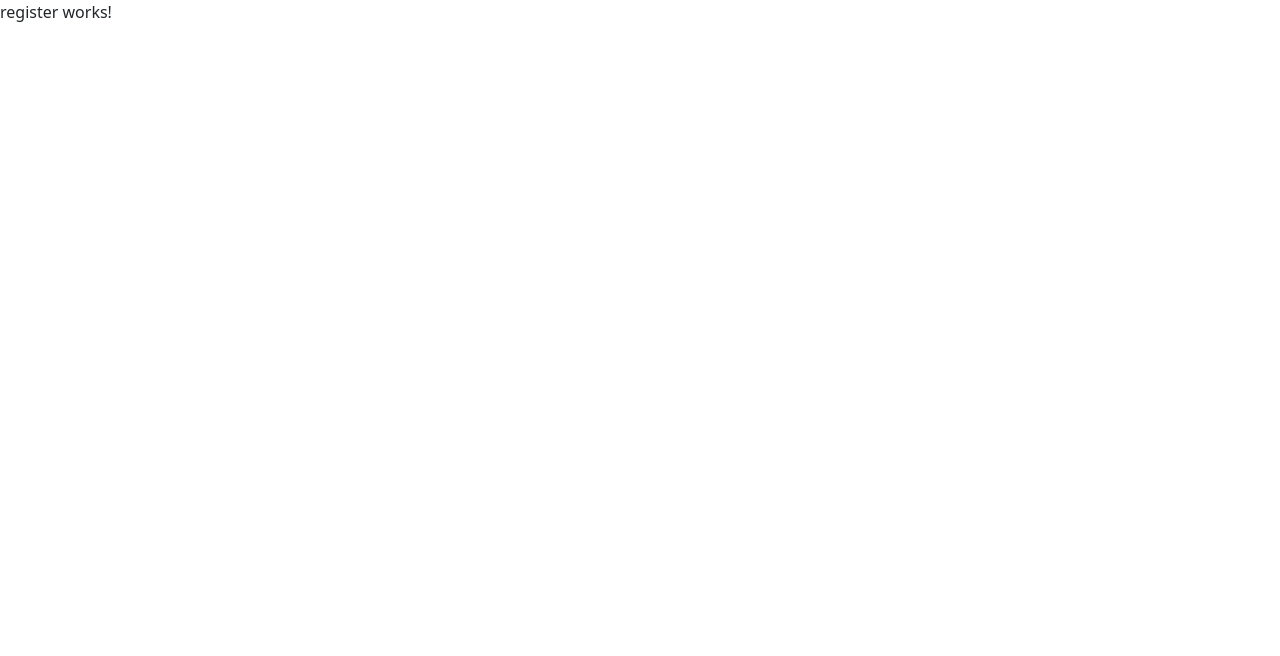
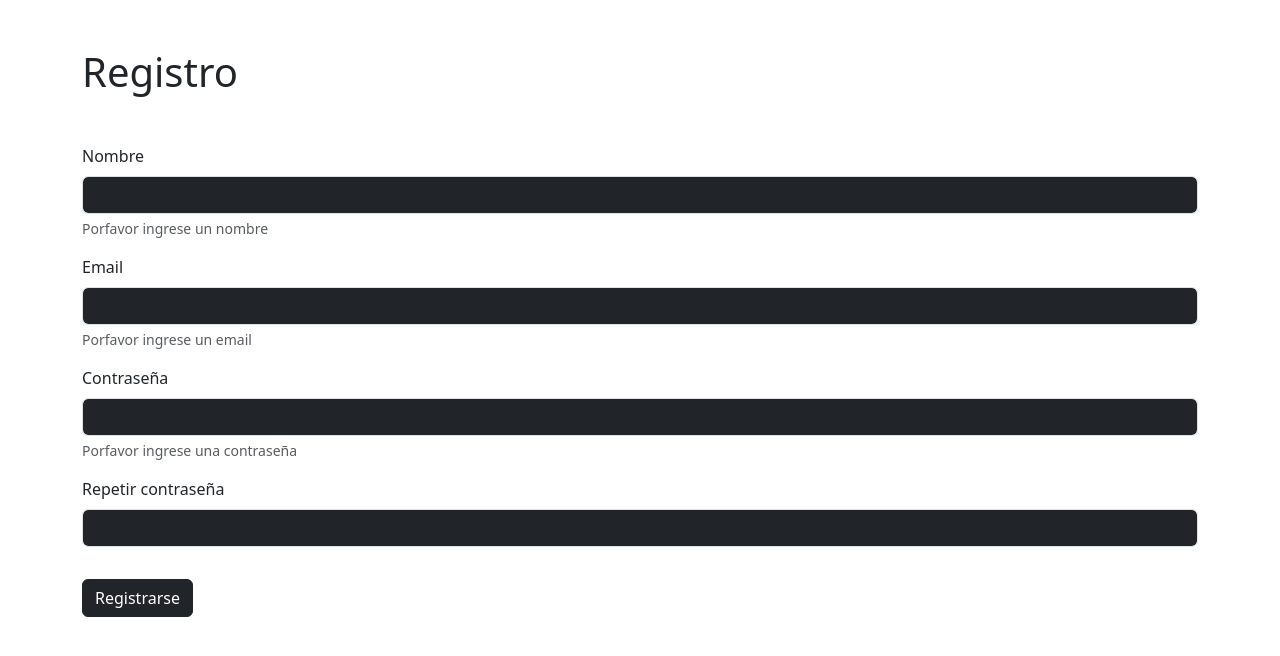
Before and after one commit to JoelTarzan/jth-fe-gc-ta15-07-2023, an Angular app: page /register in a window 1280 px wide. Shown: the top 656 px of the page. Built offline with nearby package versions, Linux system fonts and the light colour scheme.

Commit message:
Componente de registro completado

```diff
--- a/src/app/app.module.ts
+++ b/src/app/app.module.ts
@@ -9,6 +9,7 @@ import { HomeComponent } from './main/home/home.component';
 import { CharactersComponent } from './main/characters/characters.component';
 import { AboutComponent } from './main/about/about.component';
 import { DetailsComponent } from './main/details/details.component';
+import { FormsModule } from '@angular/forms';
 
 @NgModule({
   declarations: [
@@ -22,7 +23,8 @@ import { DetailsComponent } from './main/details/details.component';
   ],
   imports: [
     BrowserModule,
-    AppRoutingModule
+    AppRoutingModule,
+    FormsModule
   ],
   providers: [],
   bootstrap: [AppComponent]
--- a/src/app/auth/register/register.component.html
+++ b/src/app/auth/register/register.component.html
@@ -1 +1,26 @@
-<p>register works!</p>
+<div class="container my-5">
+    <h1 class="my-5">Registro</h1>
+    <div>
+        <div class="mb-3">
+            <label for="name" class="form-label">Nombre</label>
+            <input type="text" class="form-control bg-dark text-white" id="name" [(ngModel)]="name">
+            <div class="form-text" *ngIf="name == ''">Porfavor ingrese un nombre</div>
+        </div>
+        <div class="mb-3">
+            <label for="email" class="form-label">Email</label>
+            <input type="email" class="form-control bg-dark text-white" id="email" [(ngModel)]="email">
+            <div class="form-text" *ngIf="email == ''">Porfavor ingrese un email</div>
+        </div>
+        <div class="mb-3">
+            <label for="password" class="form-label">Contraseña</label>
+            <input type="password" class="form-control bg-dark text-white" id="password" [(ngModel)]="password">
+            <div class="form-text" *ngIf="password == ''">Porfavor ingrese una contraseña</div>
+        </div>
+        <div class="mb-3">
+            <label for="repeatedPassword" class="form-label">Repetir contraseña</label>
+            <input type="password" class="form-control bg-dark text-white" id="repeatedPassword" [(ngModel)]="repeatedPassword">
+            <div class="form-text text-danger" *ngIf="password != repeatedPassword">Las contraseñas no coinciden</div>
+        </div>
+        <button type="submit" class="btn btn-dark my-3" (click)="register()">Registrarse</button>
+    </div>
+</div>
--- a/src/app/auth/register/register.component.ts
+++ b/src/app/auth/register/register.component.ts
@@ -7,4 +7,21 @@ import { Component } from '@angular/core';
 })
 export class RegisterComponent {
 
+  name: string = '';
+  email: string = '';
+  password: string = '';
+  repeatedPassword: string = '';
+
+  register(): void {
+
+    if (this.name == '' || this.email == '' || this.password == '' || this.repeatedPassword != this.password) {
+      alert('Porfavor complete todos los campos y asegurese de que las contraseñas coinciden');
+
+    } else {
+      this.name = '';
+      this.email = '';
+      this.password = '';
+      this.repeatedPassword = '';
+    }
+  }
 }
```
